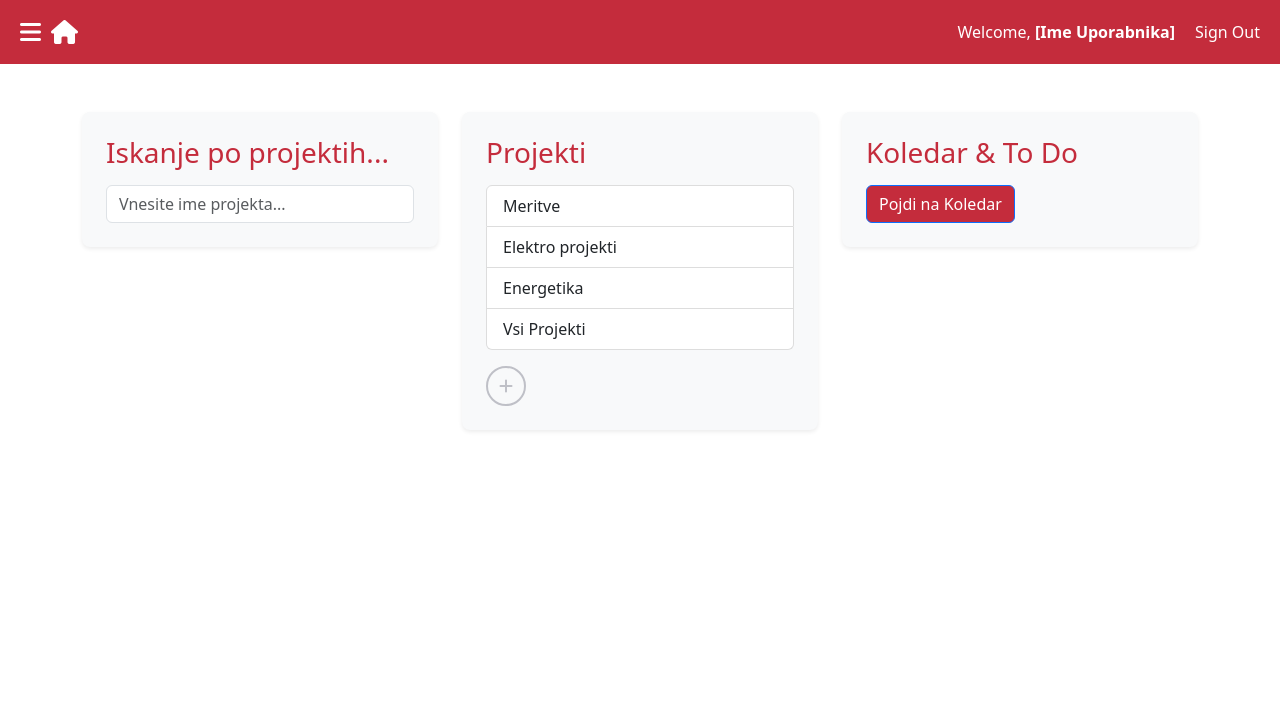
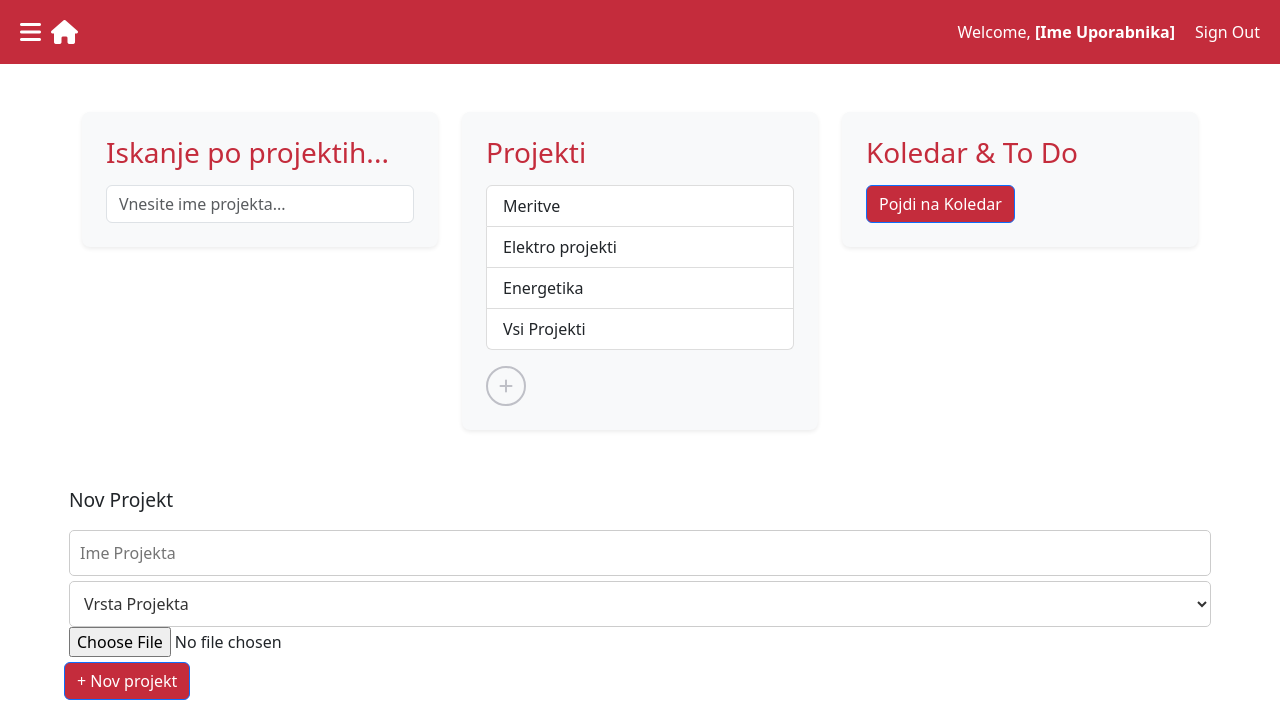
Before and after one commit to Deyc11/Elektro_Inzeniring_TB_Website, a plain HTML site: page index.html in a window 1280 px wide. Both pictures are taken after a click on the button 506 px from the left and 385 px from the top of the page. Drawn offline with nearby package versions, Linux system fonts and the light colour scheme.

Commit message:
fixed button on main page + some padding update on wrapper being active

```diff
--- a/index.html
+++ b/index.html
@@ -52,14 +52,18 @@
                     <div class="add-project-wrapper">
                         <div class="add-project-header">
                             <div class="title">Nov Projekt</div>
-                            <i class="fas fa-times close"></i>
                         </div>
                         <div class="add-project-body">
                             <div class="add-project-input">
                                 <input type="text" placeholder="Ime Projekta" class="project-name">
                             </div>
                             <div class="add-project-input">
-                                <input type="text" placeholder="Vrsta Projekta" class="project-type">
+                                <select class="project-type" placeholder="Vrsta Projekta">
+                                    <option value="" disabled selected>Vrsta Projekta</option>
+                                    <option value="meritve">Meritve</option>
+                                    <option value="Elektro_projekti">Elektro Projekti</option>
+                                    <option value="Energetika">Energetika</option>
+                                </select>
                             </div>
                             <div class="add-project-documents">
                                 <input type="file" class="project-documents">
@@ -86,5 +90,6 @@
 
     <!-- Bootstrap JS -->
     <script src="https://cdn.jsdelivr.net/npm/bootstrap@5.3.0-alpha1/dist/js/bootstrap.bundle.min.js"></script>
+    <script src="scriptmain.js"></script>
 </body>
 </html>
--- /dev/null
+++ b/scriptmain.js
@@ -0,0 +1,22 @@
+document.addEventListener("DOMContentLoaded", () => {
+    const addProjectBtn = document.querySelector(".add-project");
+    const addProjectWrapper = document.querySelector(".add-project-wrapper");
+    const addProjectCloseBtn = document.querySelector(".add-project-header .close");
+
+    // Toggle form visibility when "+" button is clicked
+    addProjectBtn.addEventListener("click", () => {
+      addProjectWrapper.classList.toggle("active");
+    });
+
+    // Close form when "x" button is clicked
+    addProjectCloseBtn.addEventListener("click", () => {
+      addProjectWrapper.classList.remove("active");
+    });
+
+    // Close form if clicking outside of it
+    document.addEventListener("click", (e) => {
+      if (!addProjectWrapper.contains(e.target) && e.target !== addProjectBtn) {
+        addProjectWrapper.classList.remove("active");
+      }
+    });
+  });
--- a/styles.css
+++ b/styles.css
@@ -108,6 +108,10 @@ button.btn:hover {
   transform: translateX(-50%);
   transition: max-height 0.5s ease;
 }
+.add-project-wrapper .title{
+    font-size: 1.2rem;
+    font-weight: 500;
+}
 
 .add-project-wrapper.active {
   max-height: 300px;
@@ -115,7 +119,8 @@ button.btn:hover {
 
 /* Additional styles for the form inputs and buttons */
 .add-project-header, .add-project-body, .add-project-footer {
-  padding: 20px;
+  padding: 5px;
+
 }
 
 .add-project-input input {
@@ -126,7 +131,27 @@ button.btn:hover {
   border-radius: 5px;
 }
 
-/* Responsive Adjustments */
+.add-project-input select {
+    width: 100%;
+    padding: 10px;
+    margin-top: 5px;
+    border: 1px solid #ccc;
+    border-radius: 5px;
+    background-color: #fff;
+    color: #333;
+    font-size: 1rem;
+}
+
+
+.add-project-input select option {
+    color: #333;
+
+
+.add-project-input select:hover {
+    border-color: #a3222f;
+    cursor: pointer;
+}
+
 @media (max-width: 768px) {
     .right-menu {
         font-size: 14px;
```
